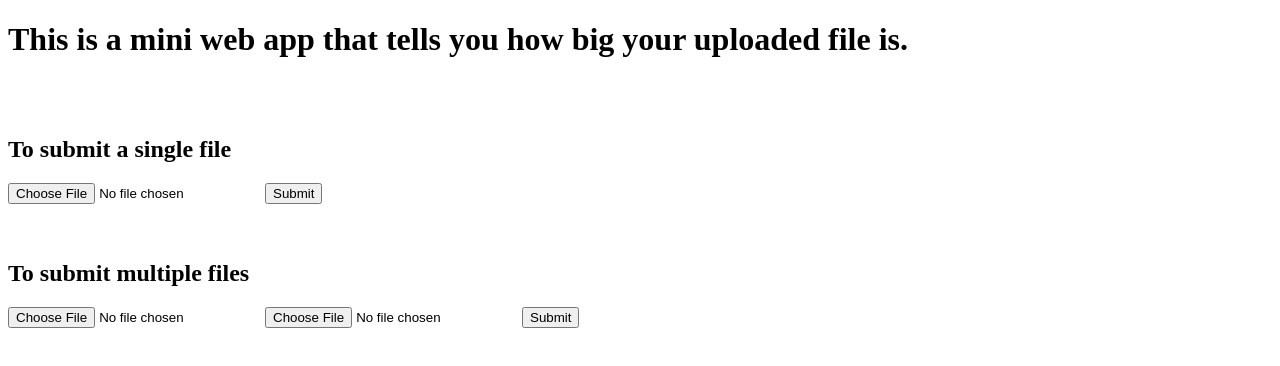
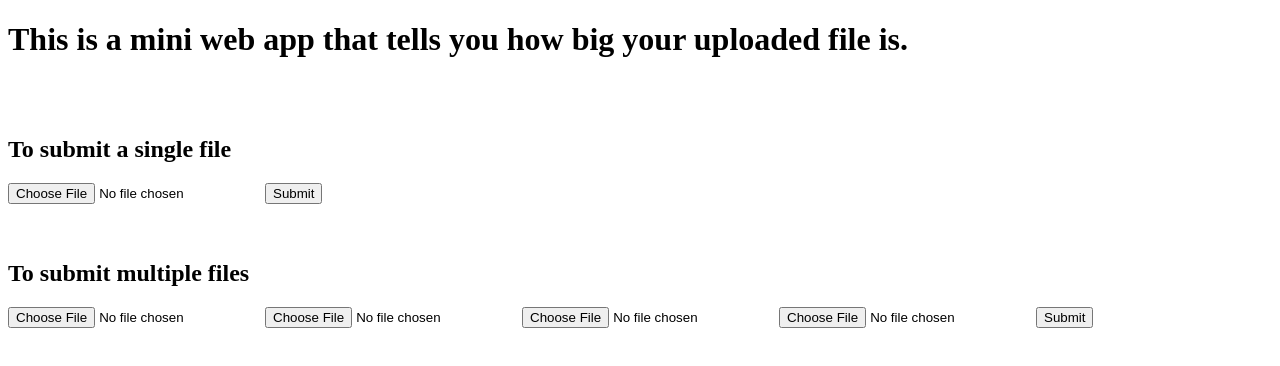
Before and after one commit to hesingon/FCC-file-metadata, a website: page views/index.html in a window 1280 px wide. Drawn offline with Linux system fonts and the light colour scheme.

Commit message:
Add more upload slots

```diff
--- a/views/index.html
+++ b/views/index.html
@@ -1,5 +1,6 @@
 <!DOCTYPE html>
 <!-- Name: Darius He Xing-->
+<!--  -->
 
 <html>
 
@@ -27,6 +28,8 @@
 <form id='Form2' name='Form2' enctype='multipart/form-data' method='post' action='/multiple'>
     <input type="file" name="files" />
     <input type="file" name="files" />
+    <input type="file" name="files" />
+    <input type="file" name="files" />
     <input id="myButton" type="submit" name="submit" >
 </form>
 
```
